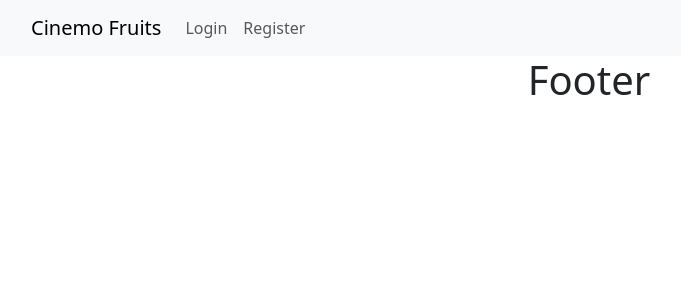
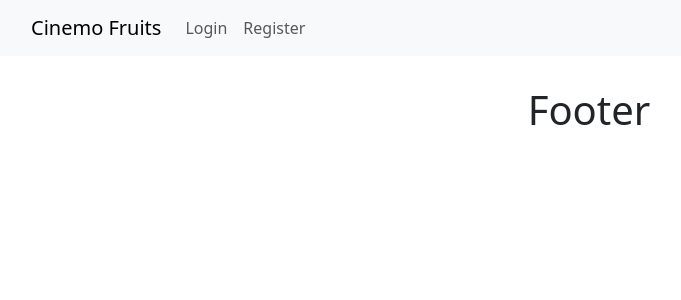
Before and after one commit to iButcat/fruits-ecommerce, a React (Create React App) app in the folder client/: page / in a window 1280 px wide. Shown: the top 300 px of the page, without its empty margins (51-732 px from the left). Built offline with nearby package versions, Linux system fonts and the light colour scheme.

Commit message:
footer add padding

```diff
--- a/client/src/components/Footer.js
+++ b/client/src/components/Footer.js
@@ -3,7 +3,7 @@ import { Container } from 'react-bootstrap';
 
 function Footer() {
     return (
-        <Container>
+        <Container style={{padding: 30}}>
             <h1>Footer</h1>
         </Container>
     );
```
